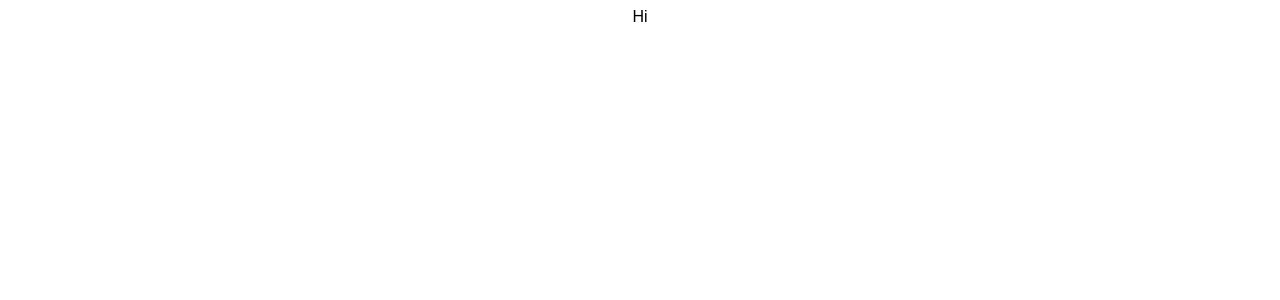
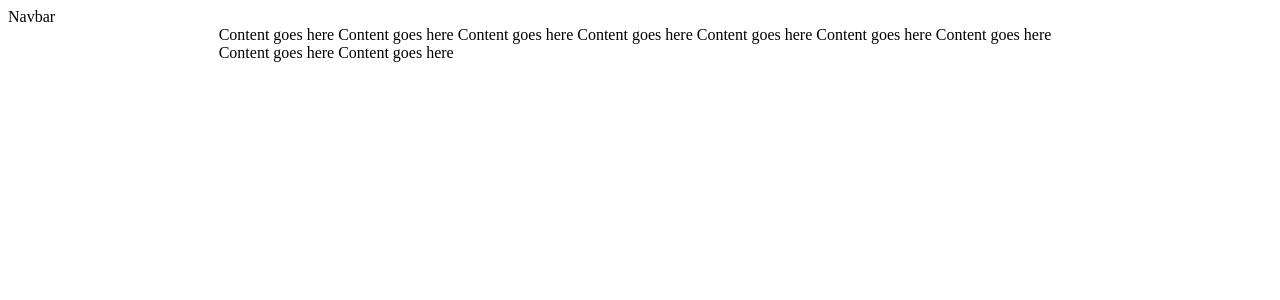
Before and after one commit to ildanaruzybayeva/Material-UI-LandingPage, a React (Create React App) app: page / in a window 1280 px wide. Shown: the top 300 px of the page. Built offline with nearby package versions, Linux system fonts and the light colour scheme.

Commit message:
Split screen in 2 columns and sub rows

```diff
--- a/src/App.js
+++ b/src/App.js
@@ -1,16 +1,24 @@
 import React from "react";
 import "./styles.css";
+import { Grid } from "@material-ui/core";
 import { makeStyles } from "@material-ui/core/styles";
 import theme from "./Theme";
 
-const useStyles = makeStyles({
-  root: {
-    backgroundColor: "red",
-    color: (props) => props.color
-  }
-});
+const App = () => {
+  return (
+    <Grid container direction="column">
+      <Grid item>Navbar </Grid>
+      <Grid item container>
+        <Grid item xs={0} sm={2} />
+        <Grid item xs={12} sm={8}>
+          Content goes here Content goes here Content goes here Content goes
+          here Content goes here Content goes here Content goes here Content
+          goes here Content goes here
+        </Grid>
+        <Grid item xs={0} sm={2} />
+      </Grid>
+    </Grid>
+  );
+};
 
-export default function App() {
-  const classes = useStyles();
-  return <div className="App">Hi</div>;
-}
+export default App;
```
